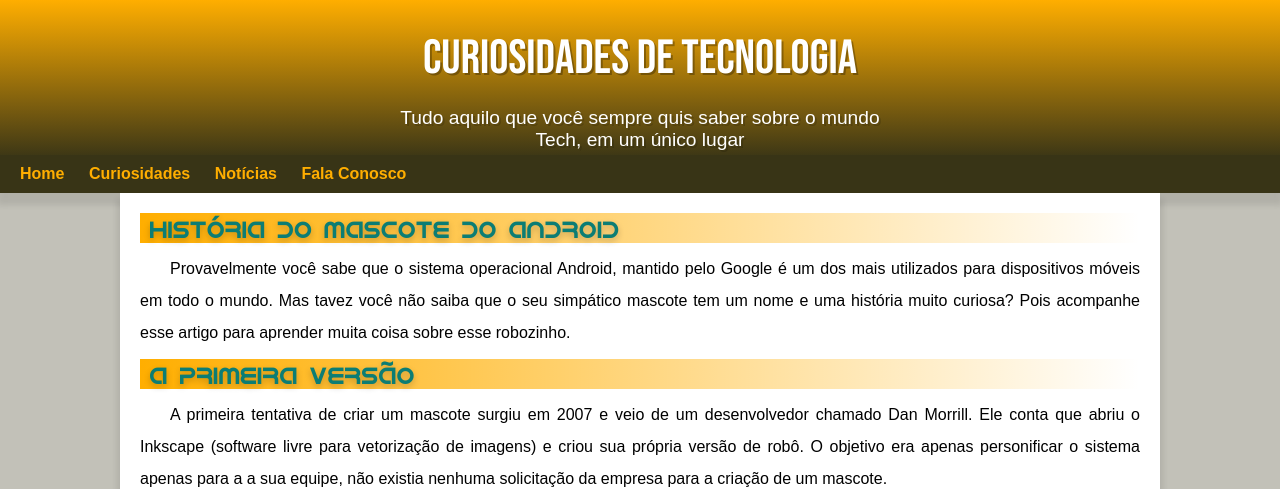
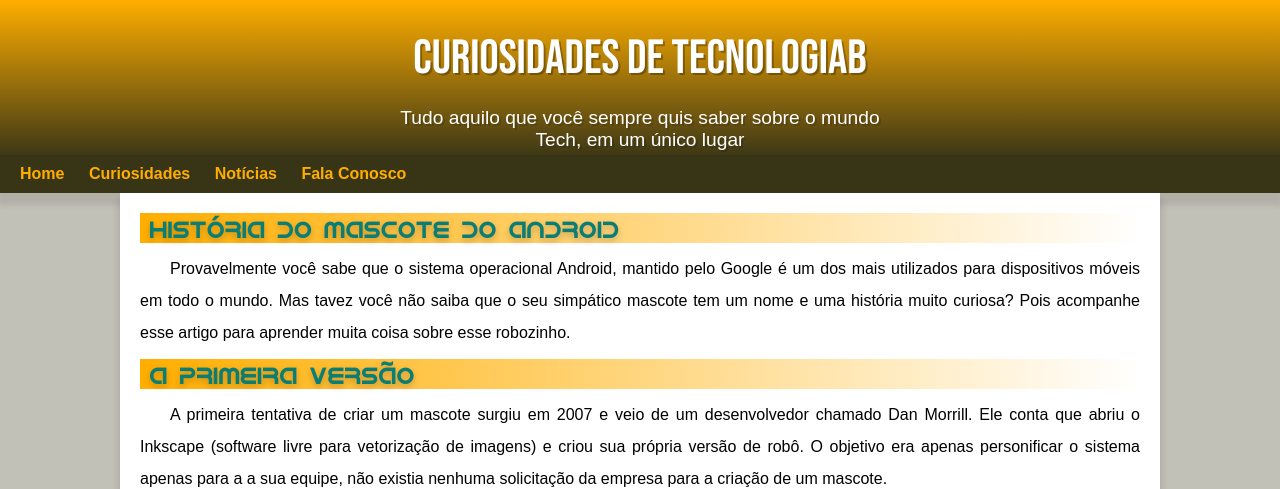
Before and after one commit to BrunoFujisaki/html-css, a plain HTML site: page desafios/d010b/android.html in a window 1280 px wide. Shown: the top 489 px of the page. Drawn offline with Linux system fonts and the light colour scheme.

Commit message:
Update android.html

```diff
--- a/desafios/d010b/android.html
+++ b/desafios/d010b/android.html
@@ -8,7 +8,7 @@
 </head>
 <body>
     <header>
-        <h1>Curiosidades de Tecnologia</h1>
+        <h1>Curiosidades de TecnologiaB</h1>
         <p>Tudo aquilo que você sempre quis saber sobre o mundo Tech, em um único lugar</p>
     </header>
     <nav>
```
